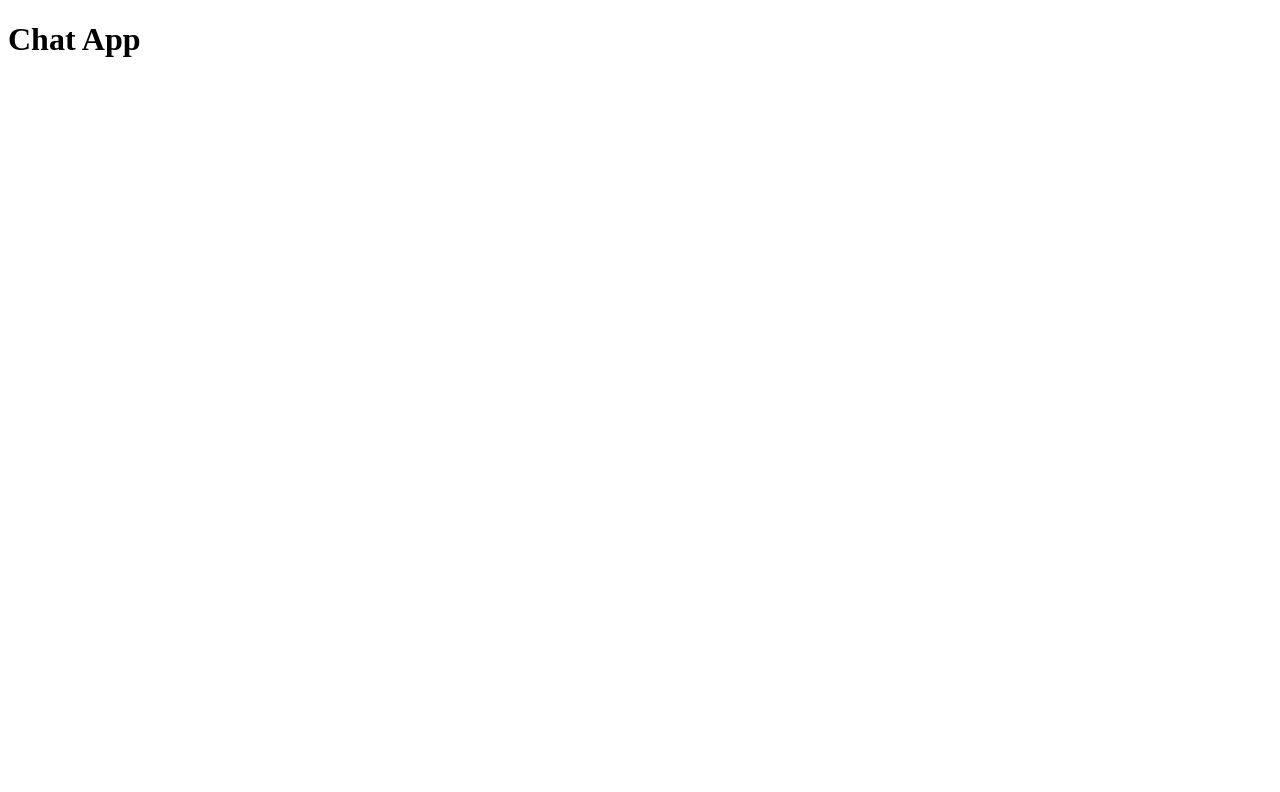
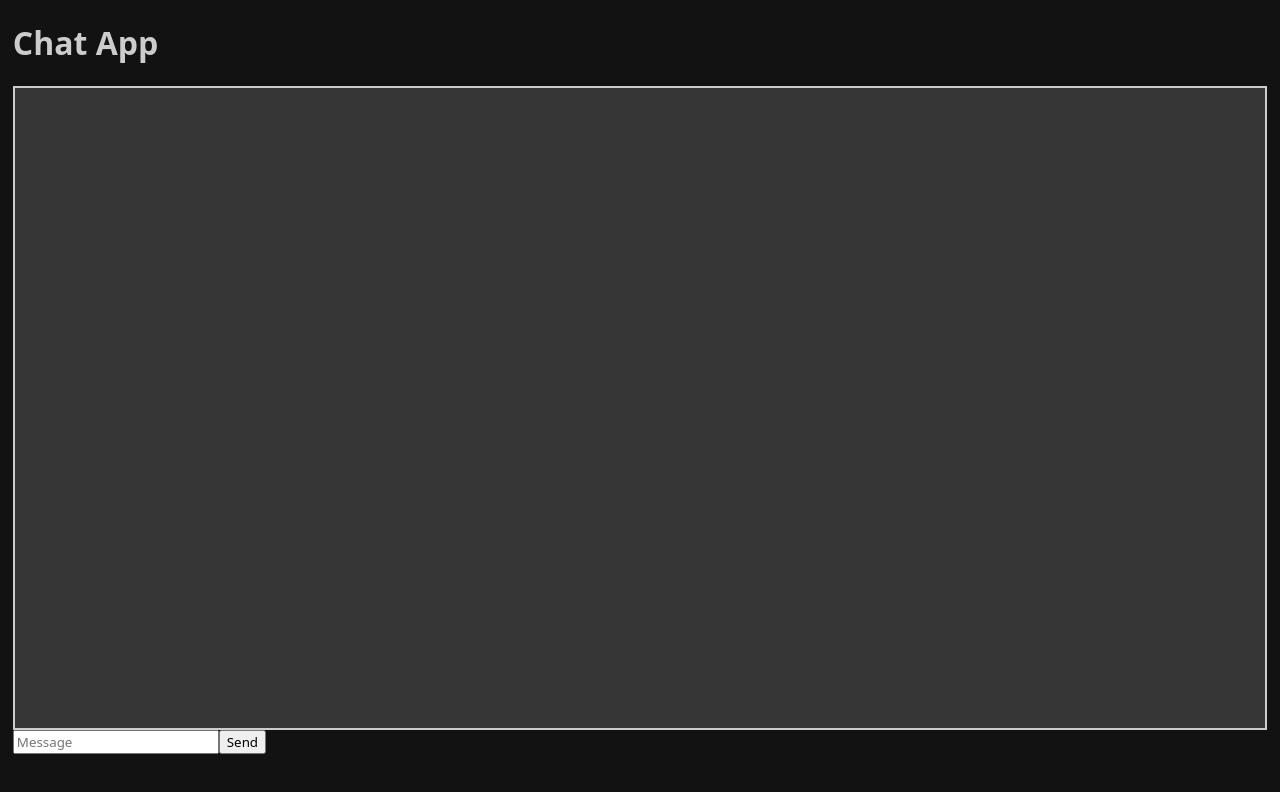
Before and after one commit to leoldding/chatApp, a React (Create React App) app in the folder frontend/: page / in a window 1280 px wide. Shown: the top 792 px of the page. Built offline with nearby package versions, Linux system fonts and the light colour scheme.

Commit message:
created basic page

```diff
--- a/frontend/package.json
+++ b/frontend/package.json
@@ -6,6 +6,7 @@
     "@testing-library/jest-dom": "^5.16.5",
     "@testing-library/react": "^13.4.0",
     "@testing-library/user-event": "^13.5.0",
+    "axios": "^1.2.3",
     "react": "^18.2.0",
     "react-dom": "^18.2.0",
     "react-scripts": "5.0.1",
--- a/frontend/src/App.js
+++ b/frontend/src/App.js
@@ -1,11 +1,35 @@
 import React from 'react';
+//import Axios from 'axios';
+import './components/css/main.css';
 
 class App extends React.Component {
-  render() {
-    return (
-        <h1>Chat App</h1>
-    )
-  }
+    constructor(props) {
+        super(props);
+
+        this.state = {
+            inputText: "",
+        };
+    }
+
+    sendMessage = async (event) => {
+        event.preventDefault();
+        console.log(this.state.inputText);
+        this.setState({inputText: ""});
+    }
+
+    render() {
+        return (
+            <div>
+                <h1>Chat App</h1>
+                <div id={"chatLog"}></div>
+                <form onSubmit={this.sendMessage}>
+                    <input type={"text"} placeholder={"Message"} value={this.state.inputText}
+                           onChange={(event) => this.setState({inputText: event.target.value})}/>
+                    <button>Send</button>
+                </form>
+            </div>
+        )
+    }
 }
 
 export default App;
--- /dev/null
+++ b/frontend/src/components/css/main.css
@@ -0,0 +1,18 @@
+* {
+    font-family: Noto Sans, sans-serif;
+}
+
+body {
+    background-color: #121212;
+    color: #CCCCCC;
+    margin: 1vw;
+    padding: 0;
+}
+
+#chatLog {
+    border-color: #CCCCCC;
+    border-width: 2px;
+    border-style: solid;
+    height: 80vh;
+    background-color: #363636;
+}
```
